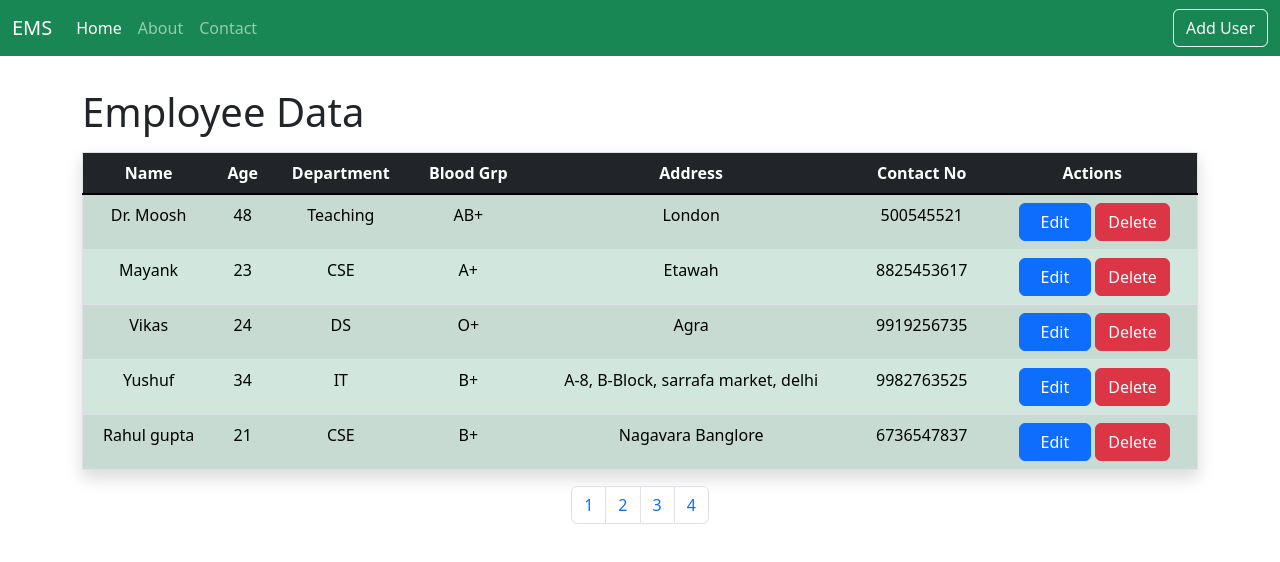
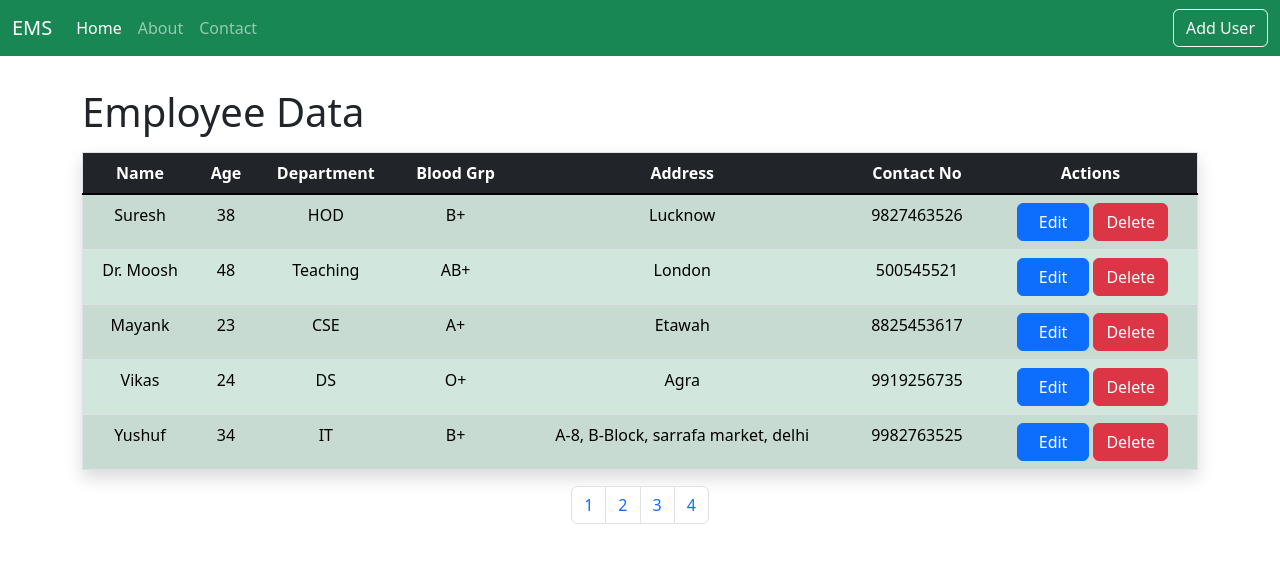
Before and after one commit to spratham/CrowdANALYTIX, a React (Create React App) app: page / in a window 1280 px wide. Shown: the top 562 px of the page. Built offline with nearby package versions, Linux system fonts and the light colour scheme; data requests are answered from the project's data file.

Commit message:
Form-improved

```diff
--- a/db.json
+++ b/db.json
@@ -1,14 +1,5 @@
 {
   "users": [
-    {
-      "id": 5,
-      "name": "Chelsey Dietrich",
-      "age": "25",
-      "department": "IT",
-      "address": "Shakti Nivas, Station Road, Besides Prashant Hotel, Goregaon (west)",
-      "phone": "796962139",
-      "blood": "A+"
-    },
     {
       "id": 8,
       "name": "Pratham singh",
@@ -179,6 +170,15 @@
       "address": "London",
       "phone": "500545521",
       "id": 27
+    },
+    {
+      "name": "Suresh",
+      "age": "38",
+      "department": "HOD",
+      "blood": "B+",
+      "address": "Lucknow",
+      "phone": "9827463526",
+      "id": 28
     }
   ]
 }
--- a/src/components/users/AddUser.jsx
+++ b/src/components/users/AddUser.jsx
@@ -122,6 +122,7 @@ const AddUser = () => {
                 value={phone}
                 onChange={(e) => onInputChange(e)}
                 required
+                htmlFor
               />
             </div>
 
```
